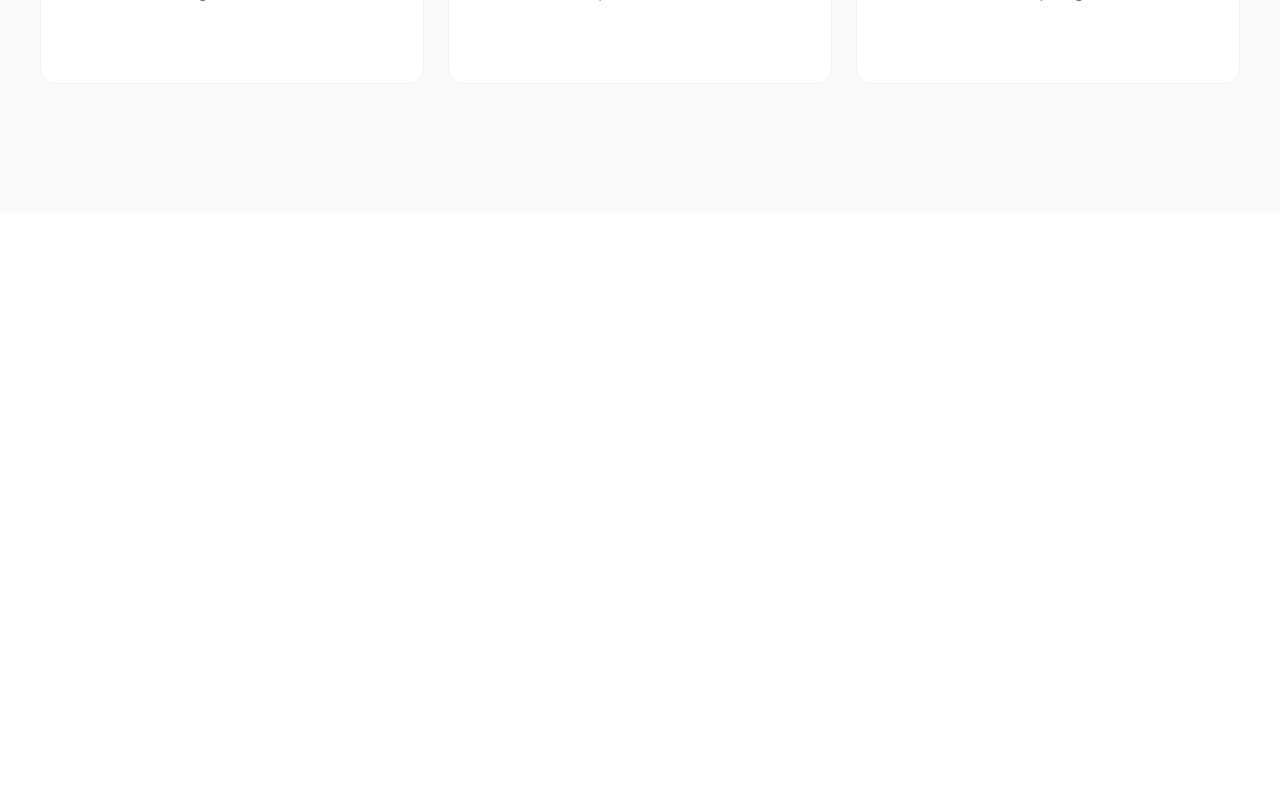
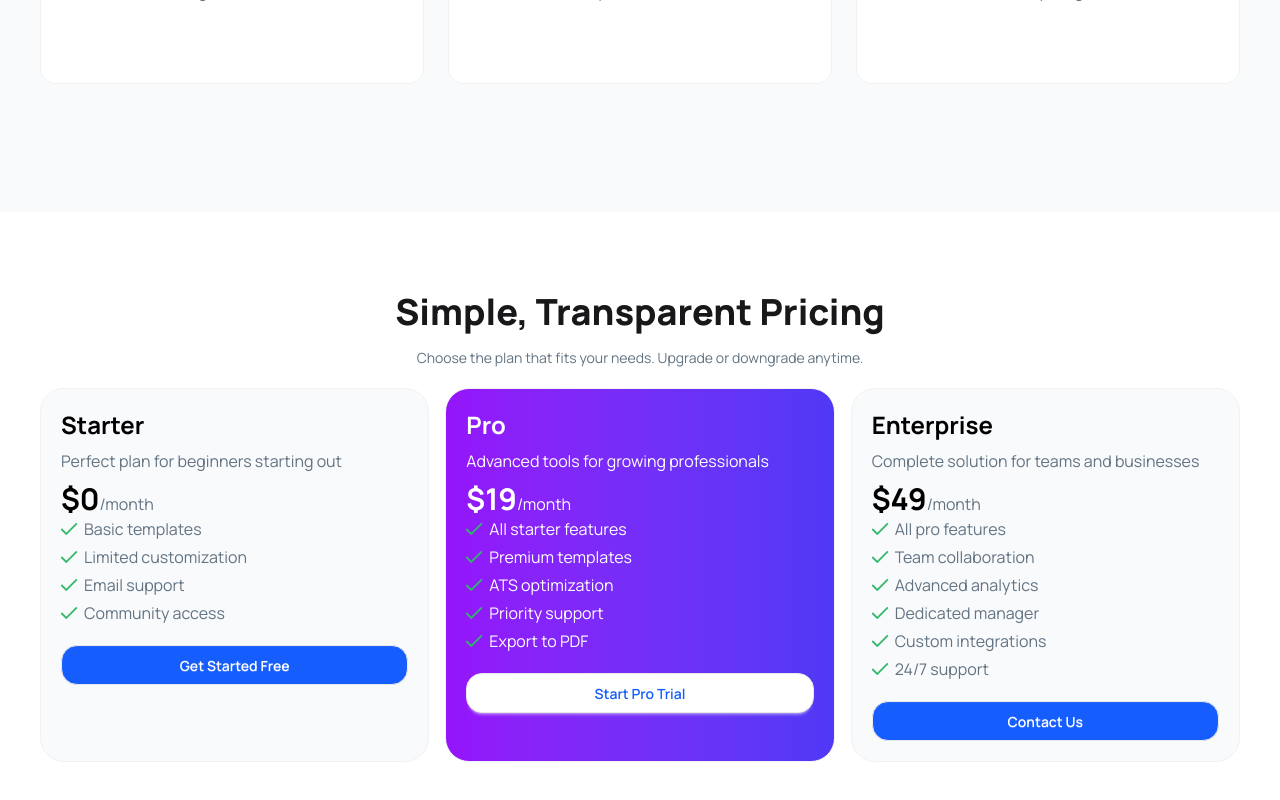
Before and after one commit to nrd00/digitool-platform, a React (Vite) app: page / in a window 1280 px wide. Shown: the part 3474-4274 px from the top of the page. Before the commit the page ends 3686 px from the top, so only its background shows below. Built offline with nearby package versions, Linux system fonts and the light colour scheme.

Commit message:
Add pricing packages

```diff
--- a/package.json
+++ b/package.json
@@ -14,6 +14,7 @@
     "react": "^19.2.4",
     "react-dom": "^19.2.4",
     "react-icons": "^5.6.0",
+    "react-toastify": "^11.0.5",
     "tailwindcss": "^4.2.2"
   },
   "devDependencies": {
--- a/src/App.jsx
+++ b/src/App.jsx
@@ -5,6 +5,7 @@ import Stats from './Components/Homepage/Stats'
 import Navbar from './Components/Navigation/Navbar'
 import { Suspense, useState } from 'react';
 import Started from './Components/Started'
+import Packages from './Components/Packages/Packages'
 
 
 const fetchCard = async () => {
@@ -28,6 +29,7 @@ function App() {
       <Pricing priceCard={pricePromise} cart={cart} setCart={setCart}/>
       </Suspense>
       <Started />
+      <Packages />
     </>
   )
 }
--- /dev/null
+++ b/src/Components/Packages/Package.jsx
@@ -0,0 +1,22 @@
+import React from 'react';
+import TickMark from '../../assets/tick-mark.png'
+
+const Package = ({pack}) => {
+
+
+    return (
+        <div className={`border border-[#F2F2F2] p-5 rounded-3xl ${pack.isActive? "bg-linear-to-r from-[#9514FA] to-[#4F39F6]" : "bg-[#F9FAFC] "} `}>
+            <h2 className={`text-2xl font-bold pb-2 ${pack.isActive?"text-white" : "text-black"}`}>{pack.name}</h2>
+            <p className={`text-[16px]  pb-2 ${pack.isActive?"text-white" : "text-[#627382]"}`}>{pack.description}</p>
+            <p className={`${pack.isActive?"text-white" : "text-[#627382]"}`}><span className={`text-3xl font-bold ${pack.isActive?"text-white" : "text-black"} pb-2`}>${pack.price}</span>/{pack.priceDuration}</p>
+            <ul>
+                {
+                    pack.features.map(ft => <li key={ft} className={`flex items-center gap-x-1.5 ${pack.isActive ?"text-white" : "text-[#627382]"} pb-1`}><img src={TickMark} alt="Tick" /> {ft}</li>)
+                }
+            </ul>
+            <button className={`btn w-full rounded-2xl mt-4 ${pack.isActive? "bg-white text-blue-600" : "bg-blue-600 text-white"}`}>{pack.buttonText}</button>
+        </div>
+    );
+};
+
+export default Package;
--- /dev/null
+++ b/src/Components/Packages/Packages.jsx
@@ -0,0 +1,69 @@
+import React from 'react';
+import Package from './Package'
+
+const pricingCards = [
+  {
+    name: "Starter",
+    description: "Perfect plan for beginners starting out",
+    price: 0,
+    priceDuration: "month",
+    features: [
+      "Basic templates",
+      "Limited customization",
+      "Email support",
+      "Community access"
+    ],
+    buttonText: "Get Started Free",
+    isActive: false,
+  },
+  {
+    name: "Pro",
+    description: "Advanced tools for growing professionals",
+    price: 19,
+    priceDuration: "month",
+    features: [
+      "All starter features",
+      "Premium templates",
+      "ATS optimization",
+      "Priority support",
+      "Export to PDF"
+    ],
+    buttonText: "Start Pro Trial",
+    isActive: true,
+  },
+  {
+    name: "Enterprise",
+    description: "Complete solution for teams and businesses",
+    price: 49,
+    priceDuration: "month",
+    features: [
+      "All pro features",
+      "Team collaboration",
+      "Advanced analytics",
+      "Dedicated manager",
+      "Custom integrations",
+      "24/7 support"
+    ],
+    buttonText: "Contact Us",
+    isActive: false,
+  }
+];
+
+const Packages = () => {
+    return (
+        <section>
+            <div className="package-content container py-20">
+            <h2 className='text-4xl font-extrabold pb-4 text-center'>Simple, Transparent Pricing</h2>
+            <p className='text-sm text-center pb-1 text-[#627382]'>Choose the plan that fits your needs. Upgrade or downgrade anytime.</p>
+
+            <div className='packages py-4 grid grid-cols-1 md:grid-cols-3 gap-4'>
+                {
+                    pricingCards.map(pack => <Package key={pack.name} pack={pack}/>)
+                }
+            </div>
+            </div>
+        </section>
+    );
+};
+
+export default Packages;
```
Also changed, not shown: 1 other file (tests, documents, lock files or other folders).
